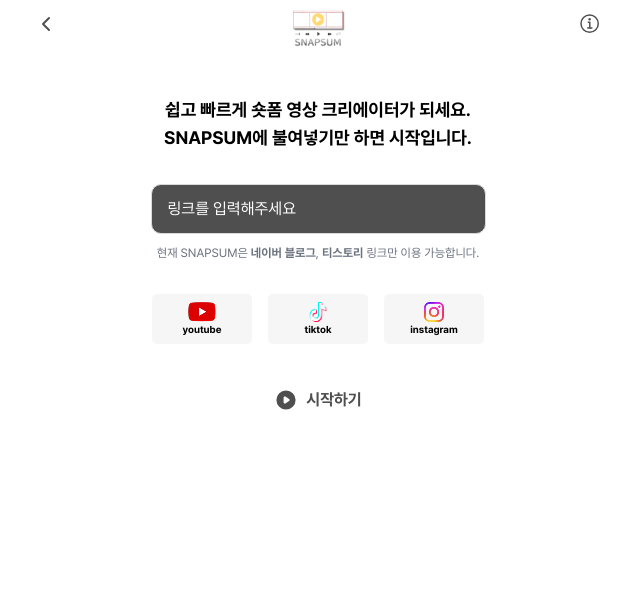
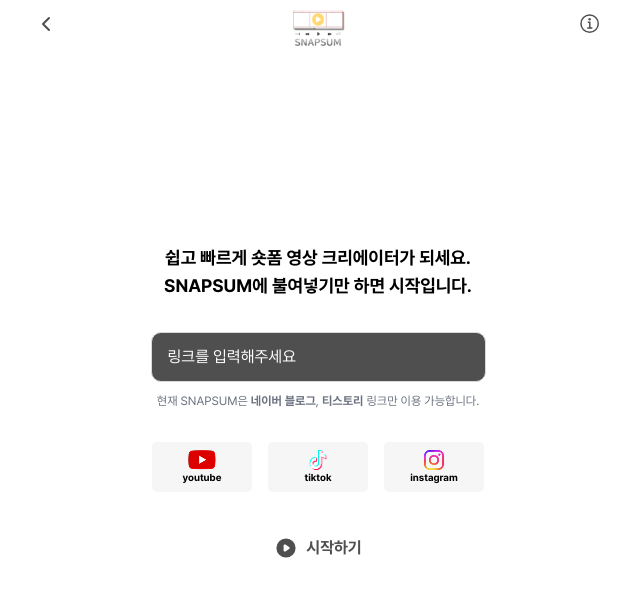
Before and after one commit to Elice-AI-Spark-Camp/SnapSum-frontend, a Next.js app: page /info in a window 1280 px wide. Shown: the top 596 px of the page, without its empty margins (322-962 px from the left). Built offline with nearby package versions, Linux system fonts and the light colour scheme.

Commit message:
🐛 fix: 정렬 및 에러 사항 처리

```diff
--- a/src/pages/info.tsx
+++ b/src/pages/info.tsx
@@ -75,7 +75,8 @@
   return (
     <Layout>
       <CustomHead title="SNAPSUM - 링크 선택" />
-      <div className="w-[335px] mx-auto flex flex-col items-center gap-8">
+      <div className="min-h-[calc(90vh-96px)] flex items-center justify-center">
+        <div className="w-[335px] flex flex-col items-center gap-8">
           <h1 className="text-lg font-bold text-center">
             쉽고 빠르게 숏폼 영상 크리에이터가 되세요.
             <br />
@@ -129,6 +130,7 @@
             시작하기
           </button>
         </div>
+      </div>
     </Layout>
   );
 }
--- a/src/pages/tts.tsx
+++ b/src/pages/tts.tsx
@@ -7,7 +7,7 @@
 import TTSButton from "@/components/common/TTSButton";
 import { useState } from 'react';
 
-export default function tts() {
+export default function TTS() {  // 대문자로 변경
   const router = useRouter();
   const { platform, paragraphCount } = router.query;
   const platformName = typeof platform === 'string' ? platform : '';
@@ -43,8 +43,7 @@
             />
           </div>
 
-            </div>
-          <div className="w-[400px] grid grid-cols-2 gap-1 justify-items-center">
+          <div className="grid grid-cols-2 gap-4 justify-items-center">
             {ttsOptions.map((tts) => (
               <TTSButton
                 key={tts.id}
@@ -55,6 +54,7 @@
               />
             ))}
           </div>
+        </div>
       </div>
 
       <div className="fixed bottom-0 left-0 right-0 bg-white py-6">
```
Lines whose indentation alone changed are shown as unchanged.
